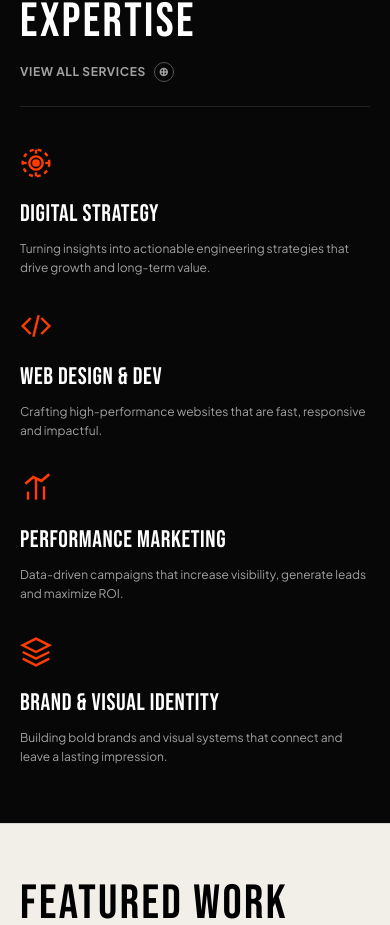
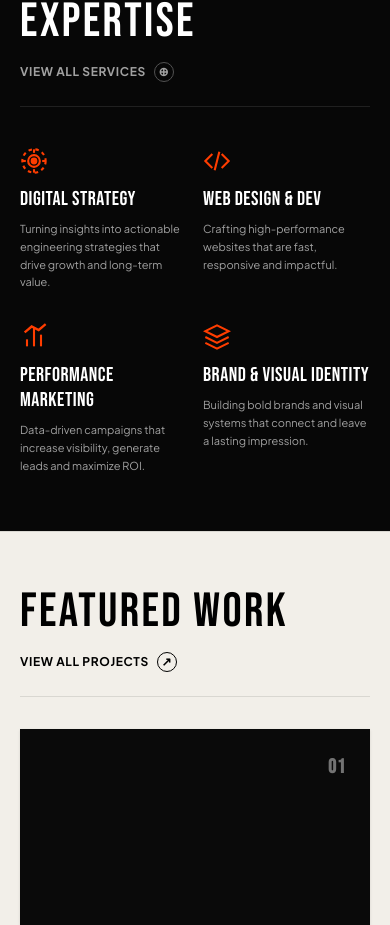
Before and after one commit to armanh148/PortFolio, a Next.js app: page / in a window 390 px wide. Shown: the part 1705-2630 px from the top of the page. Built offline with nearby package versions, Linux system fonts and the light colour scheme; grey boxes are pictures that could not be loaded.

Commit message:
style: set expertise services to 2 items per row on mobile and tablet

```diff
--- a/src/components/ExpertiseSection.tsx
+++ b/src/components/ExpertiseSection.tsx
@@ -15,7 +15,7 @@ const EXPERTISE_LIST: ExpertiseItem[] = [
     title: "DIGITAL STRATEGY",
     desc: "Turning insights into actionable engineering strategies that drive growth and long-term value.",
     icon: (
-      <svg viewBox="0 0 24 24" fill="none" stroke="currentColor" strokeWidth="1.8" className="w-8 h-8 text-[#ff3d00]">
+      <svg viewBox="0 0 24 24" fill="none" stroke="currentColor" strokeWidth="1.8" className="w-7 h-7 sm:w-8 sm:h-8 text-[#ff3d00]">
         <circle cx="12" cy="12" r="10" strokeDasharray="3 3" />
         <circle cx="12" cy="12" r="5" />
         <circle cx="12" cy="12" r="2" fill="#ff3d00" />
@@ -31,7 +31,7 @@ const EXPERTISE_LIST: ExpertiseItem[] = [
     title: "WEB DESIGN & DEV",
     desc: "Crafting high-performance websites that are fast, responsive and impactful.",
     icon: (
-      <svg viewBox="0 0 24 24" fill="none" stroke="currentColor" strokeWidth="1.8" className="w-8 h-8 text-[#ff3d00]">
+      <svg viewBox="0 0 24 24" fill="none" stroke="currentColor" strokeWidth="1.8" className="w-7 h-7 sm:w-8 sm:h-8 text-[#ff3d00]">
         <path d="M16 18l6-6-6-6" />
         <path d="M8 6l-6 6 6 6" />
         <line x1="14" y1="4" x2="10" y2="20" stroke="#ff3d00" />
@@ -43,7 +43,7 @@ const EXPERTISE_LIST: ExpertiseItem[] = [
     title: "PERFORMANCE MARKETING",
     desc: "Data-driven campaigns that increase visibility, generate leads and maximize ROI.",
     icon: (
-      <svg viewBox="0 0 24 24" fill="none" stroke="currentColor" strokeWidth="1.8" className="w-8 h-8 text-[#ff3d00]">
+      <svg viewBox="0 0 24 24" fill="none" stroke="currentColor" strokeWidth="1.8" className="w-7 h-7 sm:w-8 sm:h-8 text-[#ff3d00]">
         <line x1="18" y1="20" x2="18" y2="10" />
         <line x1="12" y1="20" x2="12" y2="4" />
         <line x1="6" y1="20" x2="6" y2="14" />
@@ -56,7 +56,7 @@ const EXPERTISE_LIST: ExpertiseItem[] = [
     title: "BRAND & VISUAL IDENTITY",
     desc: "Building bold brands and visual systems that connect and leave a lasting impression.",
     icon: (
-      <svg viewBox="0 0 24 24" fill="none" stroke="currentColor" strokeWidth="1.8" className="w-8 h-8 text-[#ff3d00]">
+      <svg viewBox="0 0 24 24" fill="none" stroke="currentColor" strokeWidth="1.8" className="w-7 h-7 sm:w-8 sm:h-8 text-[#ff3d00]">
         <polygon points="12 2 2 7 12 12 22 7 12 2" />
         <polyline points="2 12 12 17 22 12" />
         <polyline points="2 17 12 22 22 17" />
@@ -94,8 +94,8 @@ export default function ExpertiseSection() {
           </a>
         </div>
 
-        {/* 4 Expertise Columns with vertical dividers */}
-        <div className="grid grid-cols-1 sm:grid-cols-2 lg:grid-cols-4 gap-8 lg:gap-0 lg:divide-x divide-white/10">
+        {/* 4 Expertise Columns (2 per row on mobile & tablet, 4 on desktop) */}
+        <div className="grid grid-cols-2 lg:grid-cols-4 gap-x-4 gap-y-8 sm:gap-x-8 sm:gap-y-10 lg:gap-0 lg:divide-x divide-white/10">
           {EXPERTISE_LIST.map((item, index) => (
             <motion.div
               key={item.num}
@@ -107,17 +107,17 @@ export default function ExpertiseSection() {
             >
               <div>
                 {/* Icon in Wireframe Orange */}
-                <div className="mb-5 transform group-hover:scale-105 transition-transform origin-left">
+                <div className="mb-3 sm:mb-5 transform group-hover:scale-105 transition-transform origin-left">
                   {item.icon}
                 </div>
 
                 {/* Title */}
-                <h3 className="font-['Bebas_Neue','Oswald',sans-serif] text-2xl uppercase tracking-wide text-white mb-2.5 group-hover:text-[#ff3d00] transition-colors leading-tight">
+                <h3 className="font-['Bebas_Neue','Oswald',sans-serif] text-xl sm:text-2xl uppercase tracking-wide text-white mb-2 sm:mb-2.5 group-hover:text-[#ff3d00] transition-colors leading-tight">
                   {item.title}
                 </h3>
 
                 {/* Description */}
-                <p className="font-['Plus_Jakarta_Sans',sans-serif] text-xs text-neutral-400 leading-relaxed font-normal">
+                <p className="font-['Plus_Jakarta_Sans',sans-serif] text-[11px] sm:text-xs text-neutral-400 leading-relaxed font-normal">
                   {item.desc}
                 </p>
               </div>
```
